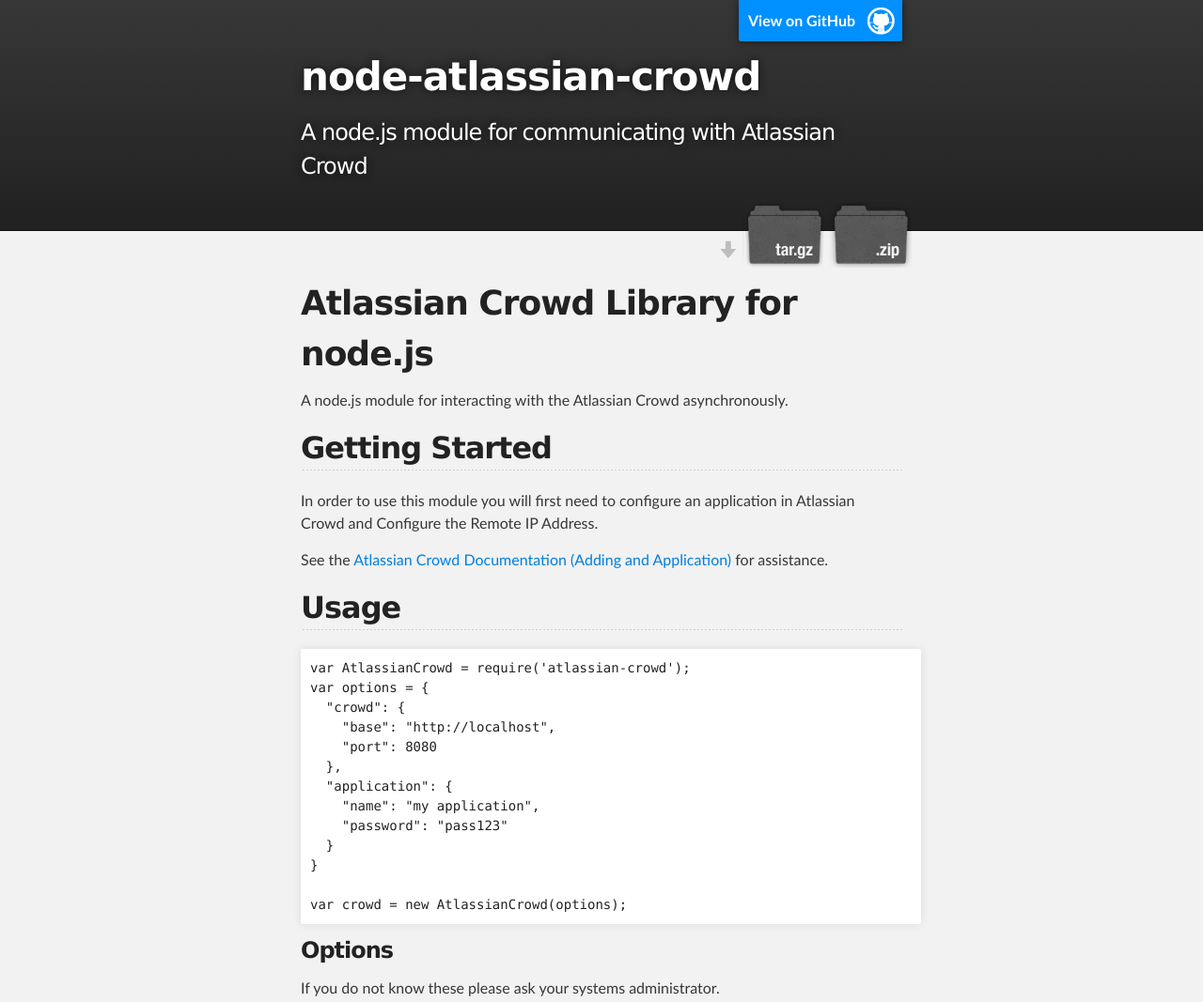
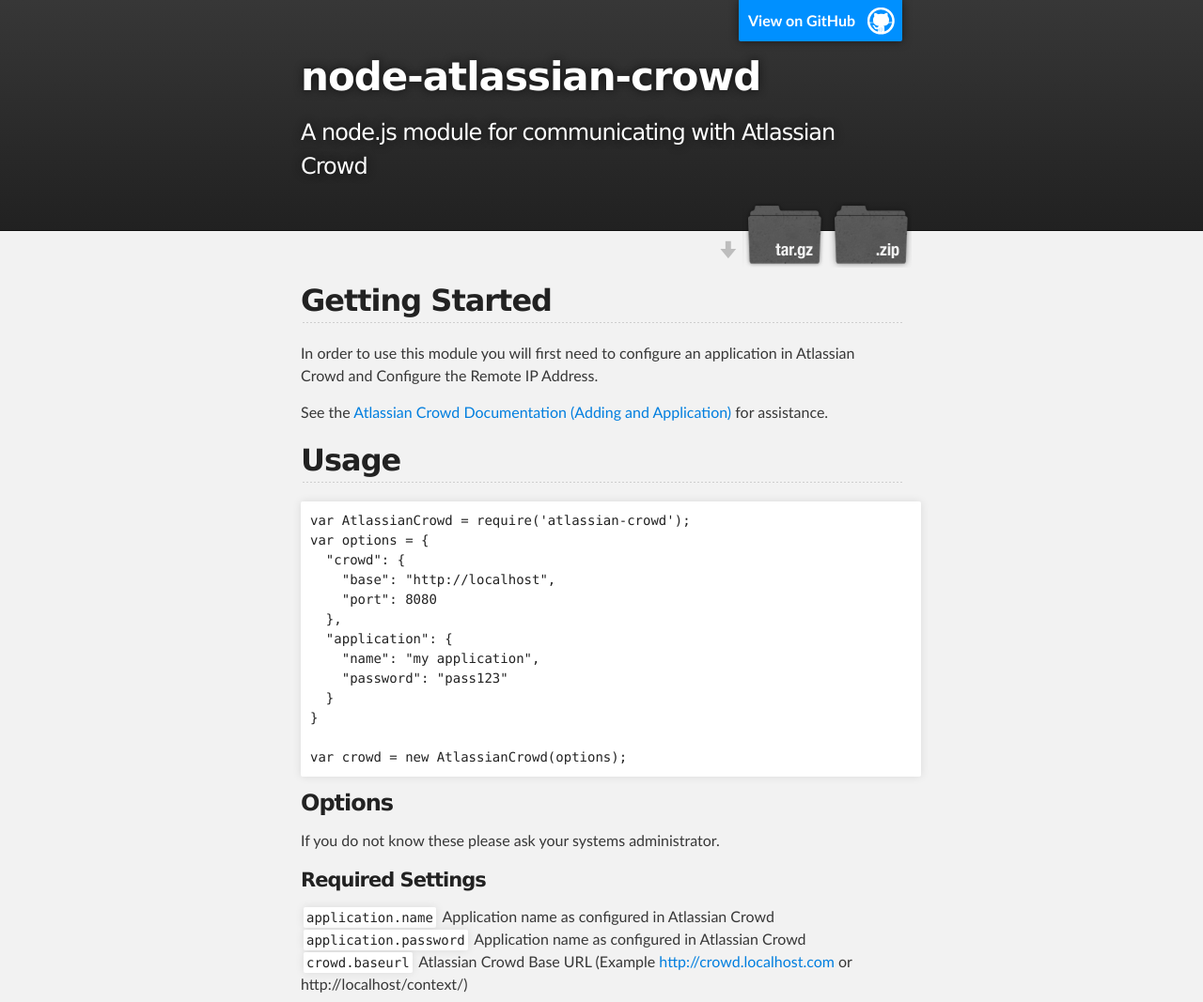
Before and after one commit to dsn/node-atlassian-crowd, a plain HTML site: page index.html in a window 1280 px wide. Shown: the top 1067 px of the page at 94% size. Drawn offline with Linux system fonts and the light colour scheme.

Commit message:
Update index.html
Removed double heading

```diff
--- a/index.html
+++ b/index.html
@@ -31,10 +31,6 @@
     <!-- MAIN CONTENT -->
     <div id="main_content_wrap" class="outer">
       <section id="main_content" class="inner">
-        <h1>Atlassian Crowd Library for node.js</h1>
-
-<p>A node.js module for interacting with the Atlassian Crowd asynchronously.</p>
-
 <h2>Getting Started</h2>
 
 <p>In order to use this module you will first need to configure an application in Atlassian Crowd and Configure the Remote IP Address.</p>
```
